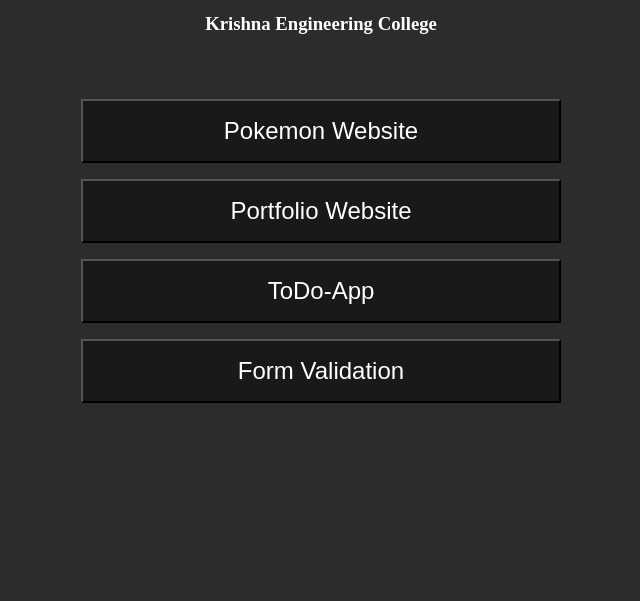
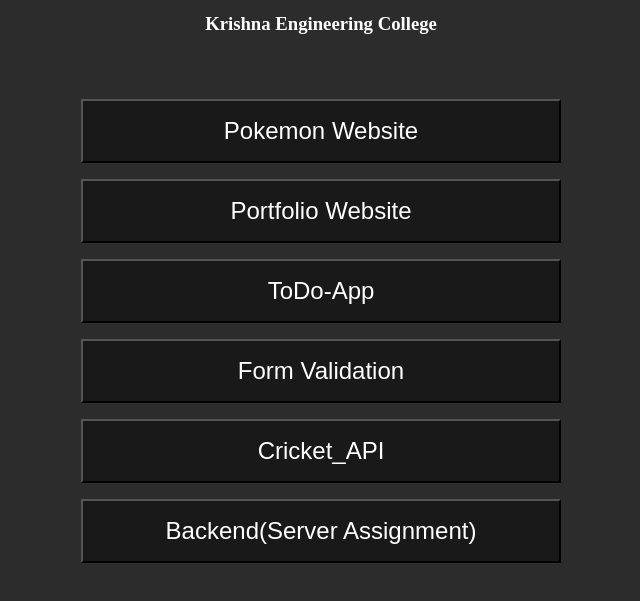
Before and after one commit to happy-44/Nagarro_main-page, a plain HTML site: page index.html in a window 1280 px wide. Shown: the part 99-700 px from the top of the page, without its empty margins (319-959 px from the left). Drawn offline with Linux system fonts and the light colour scheme.

Commit message:
server assignment

```diff
--- a/index.html
+++ b/index.html
@@ -17,6 +17,8 @@
       <li><a href="https://happy-44.github.io/portfolio/" target="_blank"><input type="button" value="Portfolio Website"></a></li>
       <li><a href="https://happy-44.github.io/form_deployment/" target="_blank"><input type="button" value="ToDo-App"></a></li>
       <li><a href="https://happy-44.github.io/form_validation/" target="_blank"><input type="button" value="Form Validation"></a></li>
+      <li><a href="https://happy-44.github.io/cricket_API/" target="_blank"><input type="button" value="Cricket_API"></a></li>
+      <li><a href="https://github.com/happy-44/nagarro/blob/main/server.js" target="_blank"><input type="button" value="Backend(Server Assignment)"></a></li>
     </ul>
   </body>
 </html>
```
